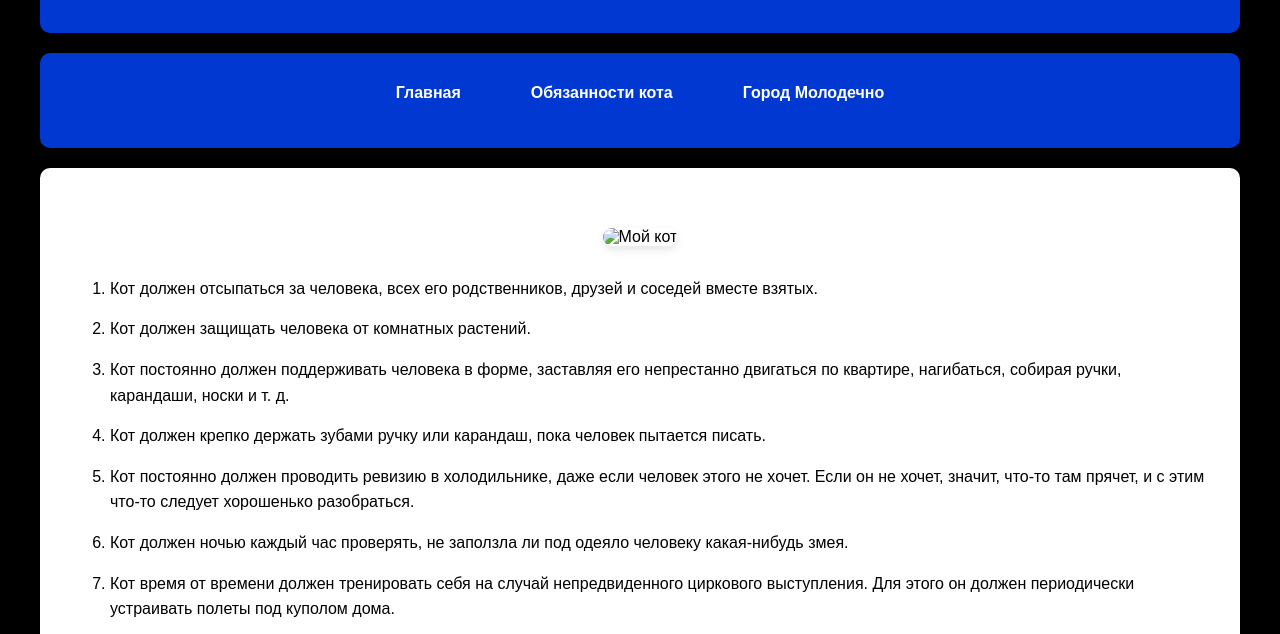
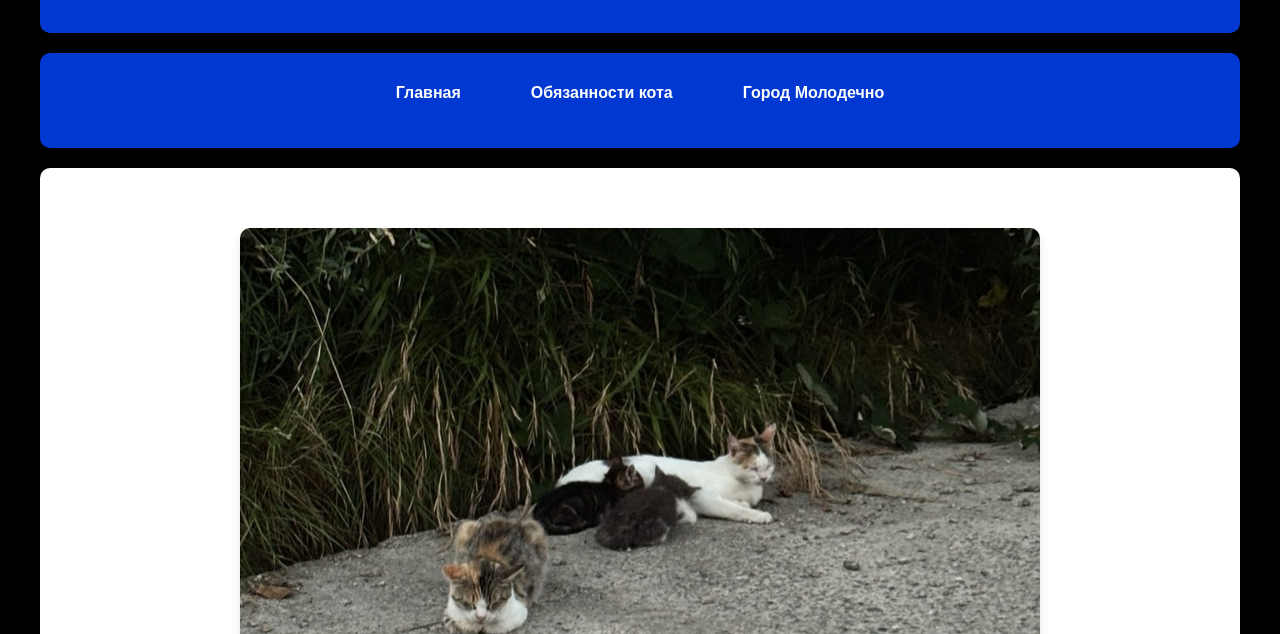
Before and after one commit to arinavv/web-design-lab, a plain HTML site: page cat.html in a window 1280 px wide. Shown: the part 141-775 px from the top of the page. Drawn offline with Linux system fonts and the light colour scheme.

Commit message:
Update cat.html

```diff
--- a/cat.html
+++ b/cat.html
@@ -92,7 +92,7 @@
     <main>
         <div class="content">
             <div class="cat-image">
-                <img src="cat.jpg"
+                <img src="images\cat.jpg"
                      alt="Мой кот"
                      title="Мой любимый кот"
                      width="800"
@@ -129,4 +129,5 @@
          <p><a href="index.html" style="color: #ffffff;">Вернуться на главную</a></p>
     </footer>
 </body>
+
 </html>
```
